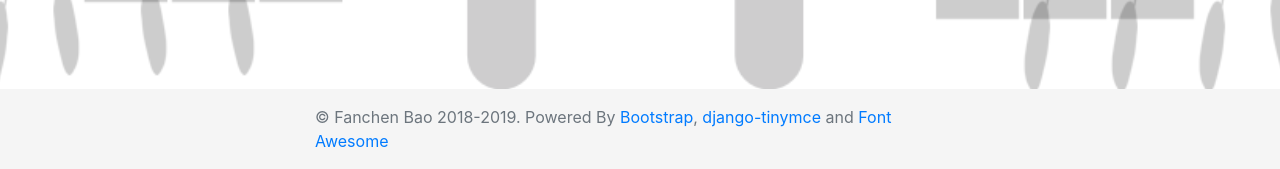
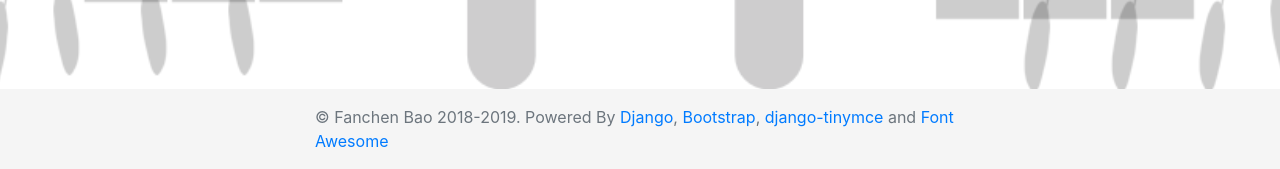
Before and after one commit to FanchenBao/WEBAPP_LiftNCode, a Django app: page / in a window 1280 px wide. Shown: the part 631-800 px from the top of the page. Run offline with Django 3.2, Linux system fonts and the light colour scheme; some libraries are stand-ins or nearby versions.

Commit message:
include Django in the 'Powered by' part of footer

```diff
--- a/learning_notes/templates/learning_notes/base.html
+++ b/learning_notes/templates/learning_notes/base.html
@@ -104,7 +104,7 @@
 
     <footer class="footer mt-auto py-3">
       <div class="footer container">
-        <span class="text-muted">&copy; Fanchen Bao 2018-2019. Powered By <a href="https://getbootstrap.com">Bootstrap</a>, <a href="https://django-tinymce.readthedocs.io/en/latest/">django-tinymce</a> and <a href="https://fontawesome.com/">Font Awesome</a></span>
+        <span class="text-muted">&copy; Fanchen Bao 2018-2019. Powered By <a href="https://www.djangoproject.com/">Django</a>, <a href="https://getbootstrap.com">Bootstrap</a>, <a href="https://django-tinymce.readthedocs.io/en/latest/">django-tinymce</a> and <a href="https://fontawesome.com/">Font Awesome</a></span>
       </div>
     </footer>
 
```
